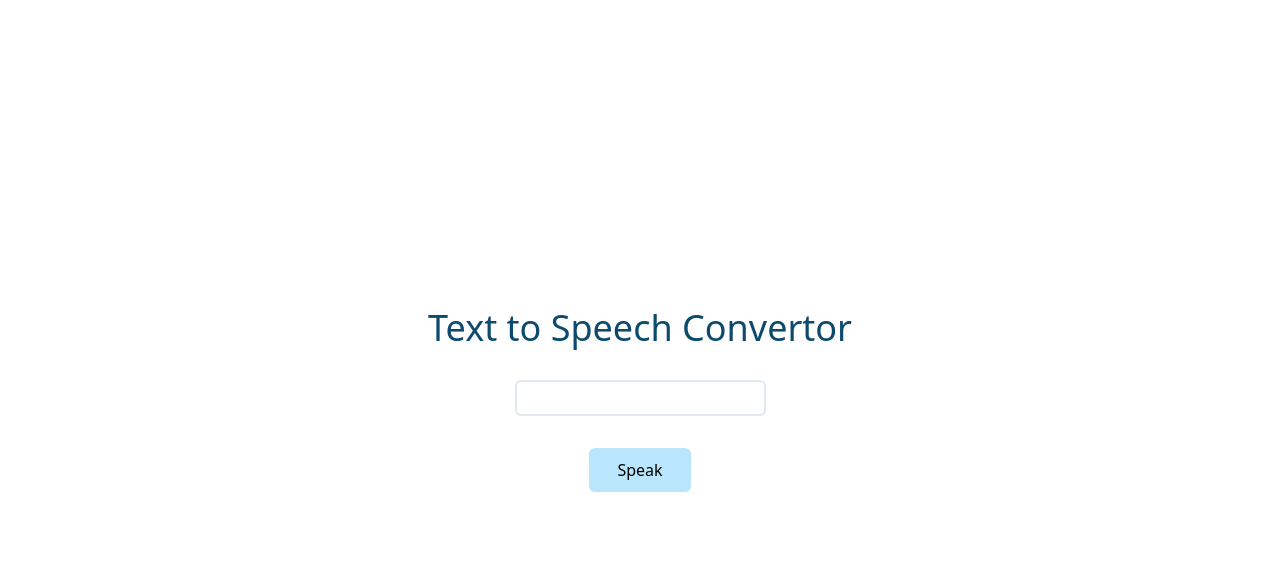
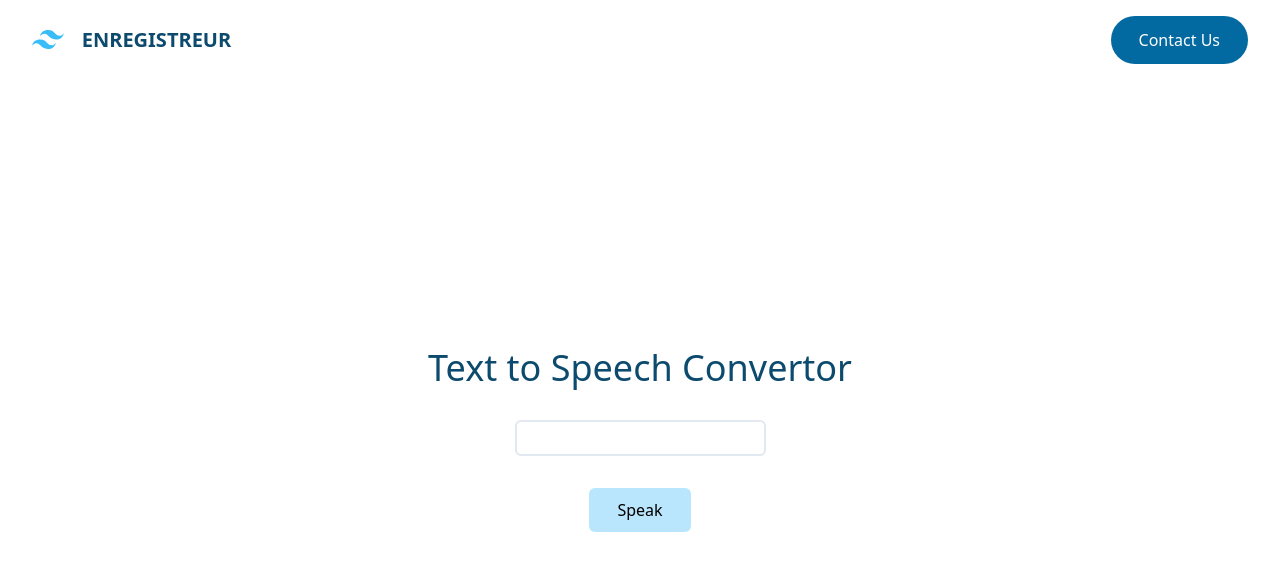
Before and after one commit to snehasharma1111/text-to-speech, a plain HTML site: page index.html in a window 1280 px wide. Drawn offline with nearby package versions, Linux system fonts and the light colour scheme.

Commit message:
created header

```diff
--- a/index.html
+++ b/index.html
@@ -7,9 +7,31 @@
 		<link rel="stylesheet" href="style.css" />
 		<title>Text to Speech</title>
 	</head>
-	<body
-		class="flex justify-center items-center flex-col gap-8 my-auto h-screen"
+	<body class="h-screen flex justify-between items-center flex-col">
+		<header
+			class="flex justify-between items-center px-8 py-4 border-0.5 border-b-slate-200 w-screen"
 		>
+			<a href="#" class="flex justify-start items-center gap-4">
+				<svg
+					viewBox="0 0 54 32"
+					class="text-slate-900 dark:text-white w-auto h-5"
+				>
+					<path
+						fill-rule="evenodd"
+						clip-rule="evenodd"
+						d="M25.517 0C18.712 0 14.46 3.382 12.758 10.146c2.552-3.382 5.529-4.65 8.931-3.805 1.941.482 3.329 1.882 4.864 3.432 2.502 2.524 5.398 5.445 11.722 5.445 6.804 0 11.057-3.382 12.758-10.145-2.551 3.382-5.528 4.65-8.93 3.804-1.942-.482-3.33-1.882-4.865-3.431C34.736 2.92 31.841 0 25.517 0zM12.758 15.218C5.954 15.218 1.701 18.6 0 25.364c2.552-3.382 5.529-4.65 8.93-3.805 1.942.482 3.33 1.882 4.865 3.432 2.502 2.524 5.397 5.445 11.722 5.445 6.804 0 11.057-3.381 12.758-10.145-2.552 3.382-5.529 4.65-8.931 3.805-1.941-.483-3.329-1.883-4.864-3.432-2.502-2.524-5.398-5.446-11.722-5.446z"
+						fill="#38bdf8"
+					></path>
+				</svg>
+				<span class="flex text-xl font-bold text-sky-900 uppercase">enregistreur</span>
+			</a>
+			<button
+				class="btn flex justify-center items-center px-7 py-3 rounded-full bg-sky-700 text-white font-medium hover:bg-sky-800 active:bg-sky-900"
+			>
+				Contact Us
+			</button>
+		</header>
+		<main class="flex justify-center items-center flex-col gap-8 my-auto">
 			<h1
 				class="mx-auto text-sky-900 text-4xl font-medium mx-auto text-center"
 			>
@@ -26,11 +48,12 @@
 				/>
 				<button
 					type="submit"
-				class="bg-sky-200 px-7 py-2.5 hover:bg-sky-300 rounded-md text-md"
+					class="btn bg-sky-200 px-7 py-2.5 hover:bg-sky-300 rounded-md text-md"
 				>
 					Speak
 				</button>
 			</form>
+		</main>
 		<script src="./app.js"></script>
 	</body>
 </html>
```
Lines whose indentation alone changed are shown as unchanged.
